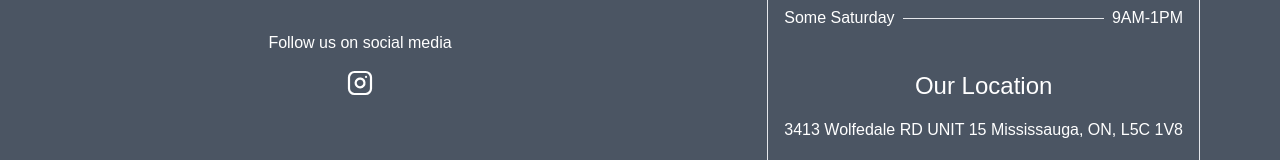
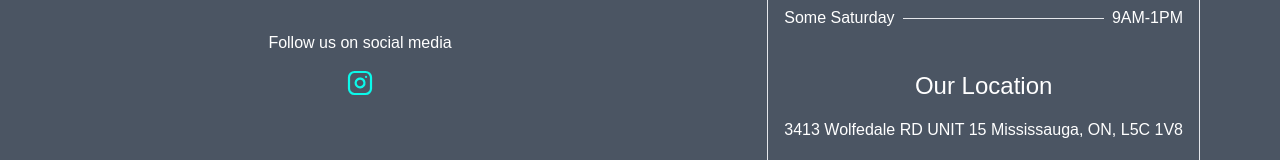
Before and after one commit to hodge-b/tooth-spa, a Next.js app: page / in a window 1280 px wide. Shown: the part 1019-1179 px from the top of the page. Built offline with nearby package versions, Linux system fonts and the light colour scheme; no server answers.

Commit message:
feat: added prop to social media component

```diff
--- a/src/components/BusinessInfo/BusinessInfo.tsx
+++ b/src/components/BusinessInfo/BusinessInfo.tsx
@@ -88,7 +88,7 @@ const BusinessInfo = ({ data, socialMedia }: BusinessInfoProps) => {
             <div className="border border-accent my-4"></div>
             {data?.description && <Typography>{data?.description}</Typography>}
             {socialMedia && (
-              <SocialMedia className="mt-20" data={socialMedia} />
+              <SocialMedia className="mt-20" data={socialMedia} renderTitle />
             )}
           </div>
           <div className="border p-4 rounded-md">
--- a/src/components/SocialMedia/SocialMedia.tsx
+++ b/src/components/SocialMedia/SocialMedia.tsx
@@ -3,13 +3,17 @@ import type { SocialMediaProps } from "./SocialMedia.types";
 import { Typography } from "../Typography";
 import { Instagram } from "lucide-react";
 
-export const SocialMedia = ({ className, data }: SocialMediaProps) => {
+export const SocialMedia = ({
+  className,
+  data,
+  renderTitle,
+}: SocialMediaProps) => {
   return (
     <div className={cn("text-center", className)}>
-      <Typography className="mb-4">{data.title}</Typography>
+      {renderTitle && <Typography className="mb-4">{data.title}</Typography>}
       <div className="flex justify-center">
         <a href={data.medias[0].link}>
-          <Instagram className="scale-110" />
+          <Instagram className="scale-110 text-accent" />
         </a>
       </div>
     </div>
--- a/src/components/SocialMedia/SocialMedia.types.ts
+++ b/src/components/SocialMedia/SocialMedia.types.ts
@@ -3,4 +3,5 @@ import { SocialMediaType } from "@/lib/types";
 export interface SocialMediaProps {
   className?: string;
   data: SocialMediaType;
+  renderTitle?: boolean;
 }
```
